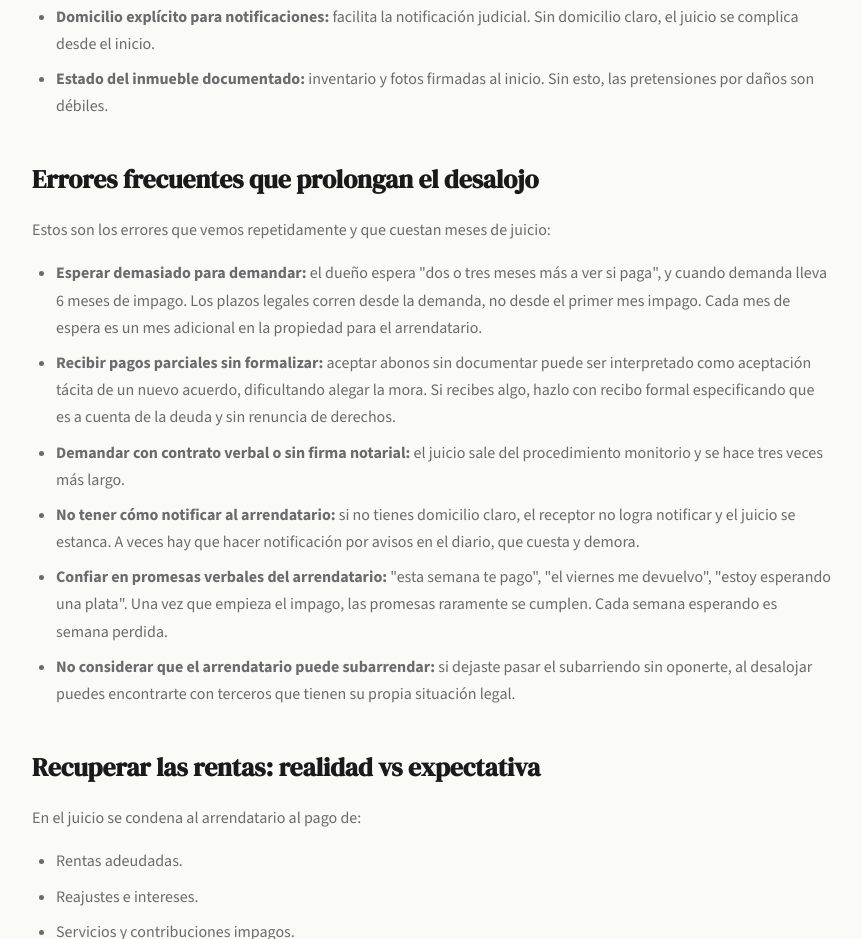
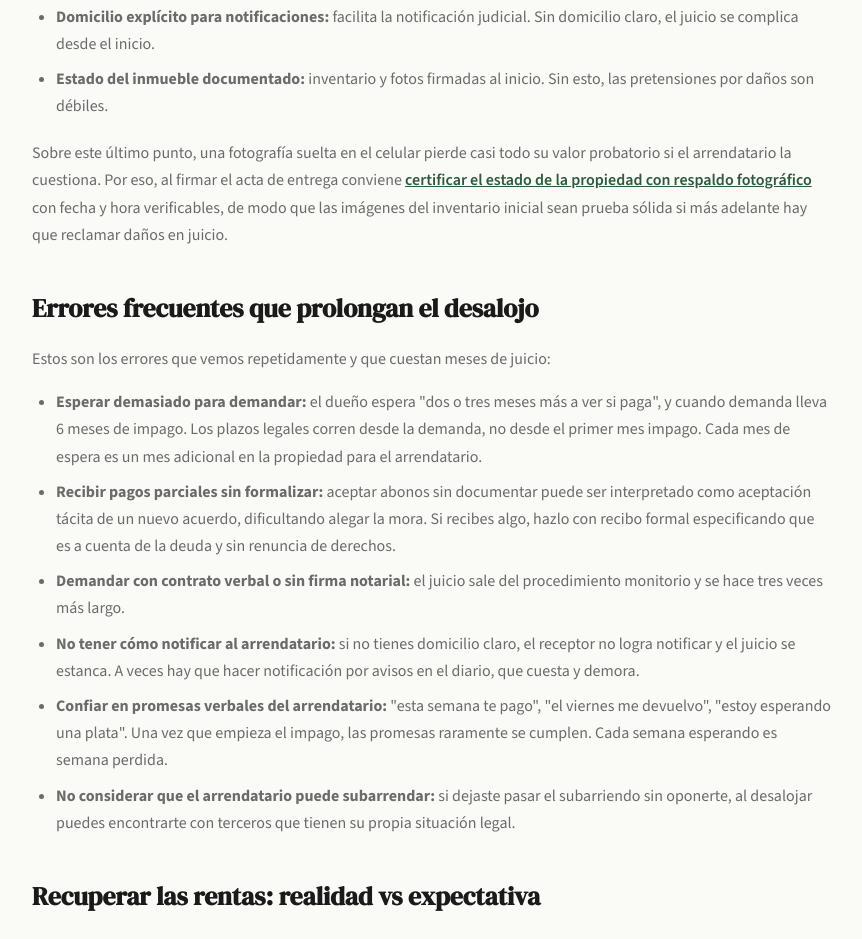
Before and after one commit to emilioAOE/resuelve-propiedades, a website: page blog/desalojo-arrendatario-no-paga-chile/index.html in a window 1280 px wide. Shown: the part 3823-4762 px from the top of the page, without its empty margins (208-1070 px from the left). Drawn offline with nearby package versions, Linux system fonts and the light colour scheme; no server answers.

Commit message:
seo: enlace a certificacion fotografica (red)

```diff
--- a/blog/desalojo-arrendatario-no-paga-chile/index.html
+++ b/blog/desalojo-arrendatario-no-paga-chile/index.html
@@ -432,6 +432,8 @@
         <li><strong>Estado del inmueble documentado:</strong> inventario y fotos firmadas al inicio. Sin esto, las pretensiones por daños son débiles.</li>
       </ul>
 
+      <p>Sobre este último punto, una fotografía suelta en el celular pierde casi todo su valor probatorio si el arrendatario la cuestiona. Por eso, al firmar el acta de entrega conviene <a href="https://www.certifoto.cl/" style="color:var(--color-warm);font-weight:600;">certificar el estado de la propiedad con respaldo fotográfico</a> con fecha y hora verificables, de modo que las imágenes del inventario inicial sean prueba sólida si más adelante hay que reclamar daños en juicio.</p>
+
       <h2>Errores frecuentes que prolongan el desalojo</h2>
 
       <p>Estos son los errores que vemos repetidamente y que cuestan meses de juicio:</p>
```
